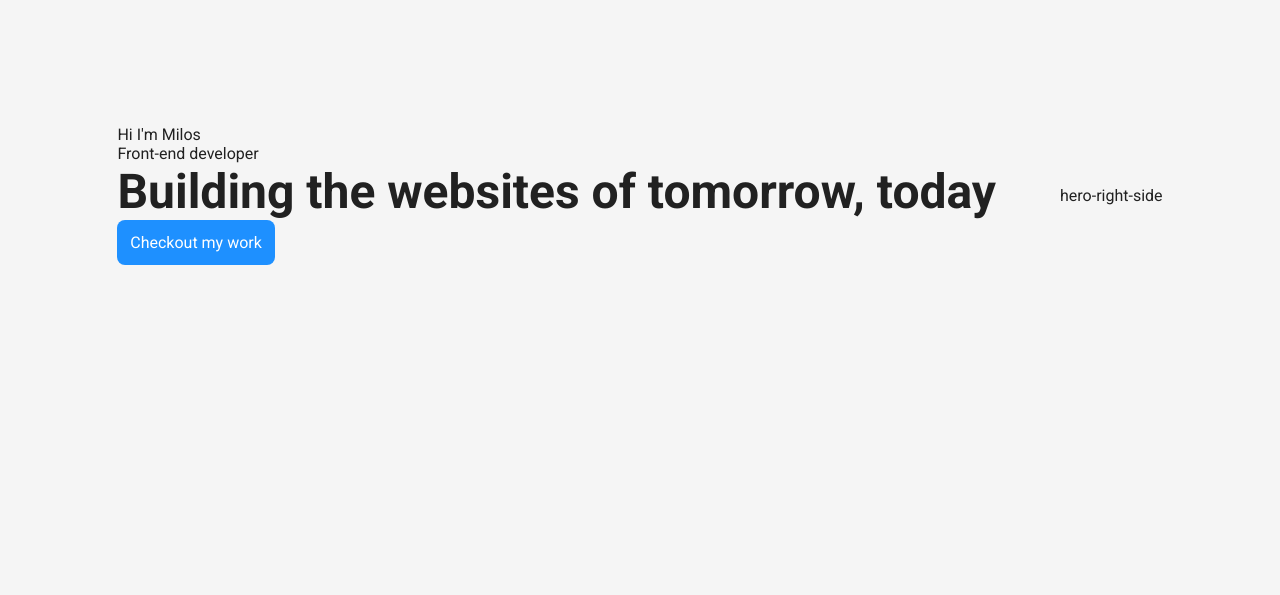
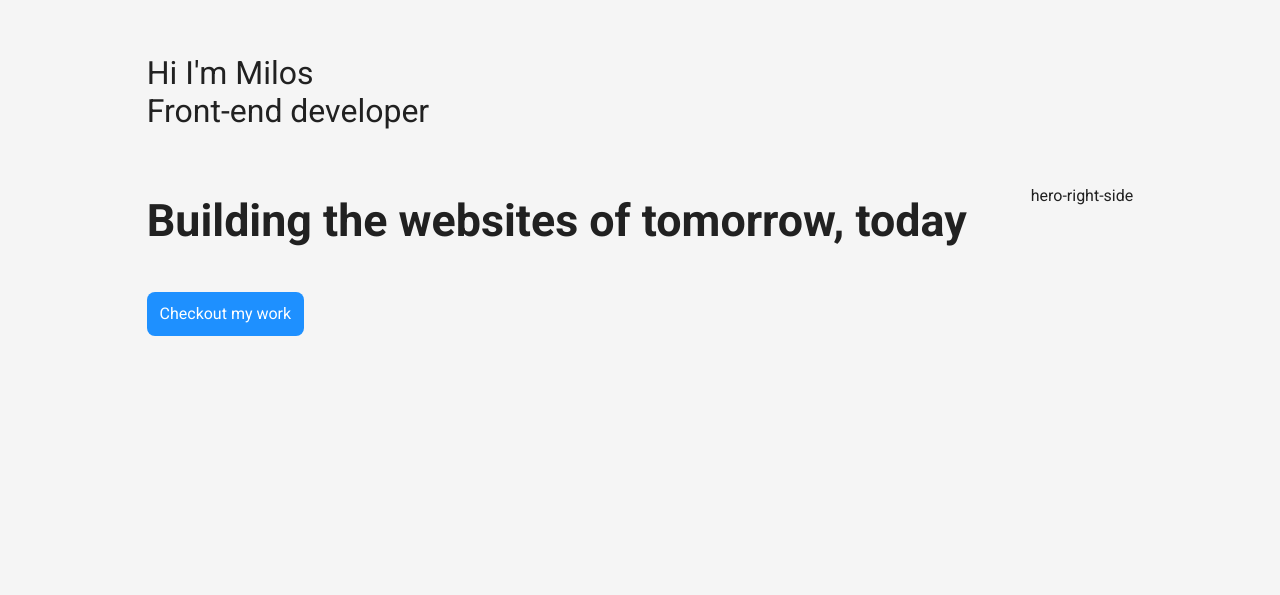
Before and after one commit to MilosIl/mines23, a React (Vite) app: page / in a window 1280 px wide. Shown: the part 205-800 px from the top of the page. Built offline with nearby package versions, Linux system fonts and the light colour scheme.

Commit message:
hero title

```diff
--- a/src/App.css
+++ b/src/App.css
@@ -13,7 +13,8 @@
 }
 
 h1 {
-  font-size: 3rem;
+  font-size: 2.8rem;
+  margin: 1em 0;
 }
 h2 {
   font-size: 2rem;
@@ -100,13 +101,18 @@ body {
   height: 100vh;
 }
 .hero-left-section {
-}
-
-.hero-right-section {
   display: flex;
   flex-direction: column;
   justify-content: center;
   align-items: center;
+}
+.title{
+  font-size: 2rem;
+}
+.title:last-of-type{
+  margin-bottom: 2em;
+}
+.hero-right-section {
 }
 
 /* treba da se napravi .end-cursor sa content:'|' kada se zavrsi sa kucanjem reci da stane */
--- a/src/Components/Hero.tsx
+++ b/src/Components/Hero.tsx
@@ -8,8 +8,8 @@ const Hero = () => {
   return (
     <section className="hero-section" id="home">
       <div className="hero-left-side">
-        <p>Hi I'm Milos</p>
-        <p>
+        <p className="title">Hi I'm Milos</p>
+        <p className="title">
           <span className="blinking-cursor " aria-label={selectedTitle}>
             {title}
           </span>
```
